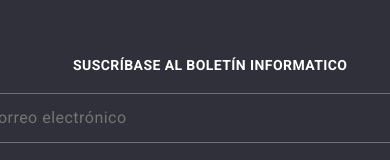
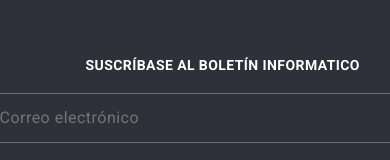
Before and after one commit to MpBolanos/goit-markup-hw-08, a plain HTML site: page index.html in a window 390 px wide. Shown: the part 4999-5159 px from the top of the page. Drawn offline with nearby package versions, Linux system fonts and the light colour scheme.

Commit message:
Se agregaron estilo a los media queries para el footer

```diff
--- a/css/styles.css
+++ b/css/styles.css
@@ -1084,15 +1084,17 @@ li.team__item-networks:hover svg {
 
   .footer__label-suscribe {
     justify-content: center;
-    margin-left: 103px;
+    align-items: center;
+    align-content: center;
   }
 
   .footer__input-mail {
     display: flex;
+    flex-wrap: wrap;
     justify-content: center;
     align-items: center;
-    width: 450px;
-    margin: auto;
+    width: 430px;
+    margin: 0;
   }
 
   /*MODAL*/
@@ -1254,8 +1256,8 @@ li.team__item-networks:hover svg {
     display: flex;
     justify-content: center;
     align-items: center;
-    width: 450px;
-    margin: auto;
+    width: 425px;
+    margin: 0;
   }
 
   /*MODAL*/
```
